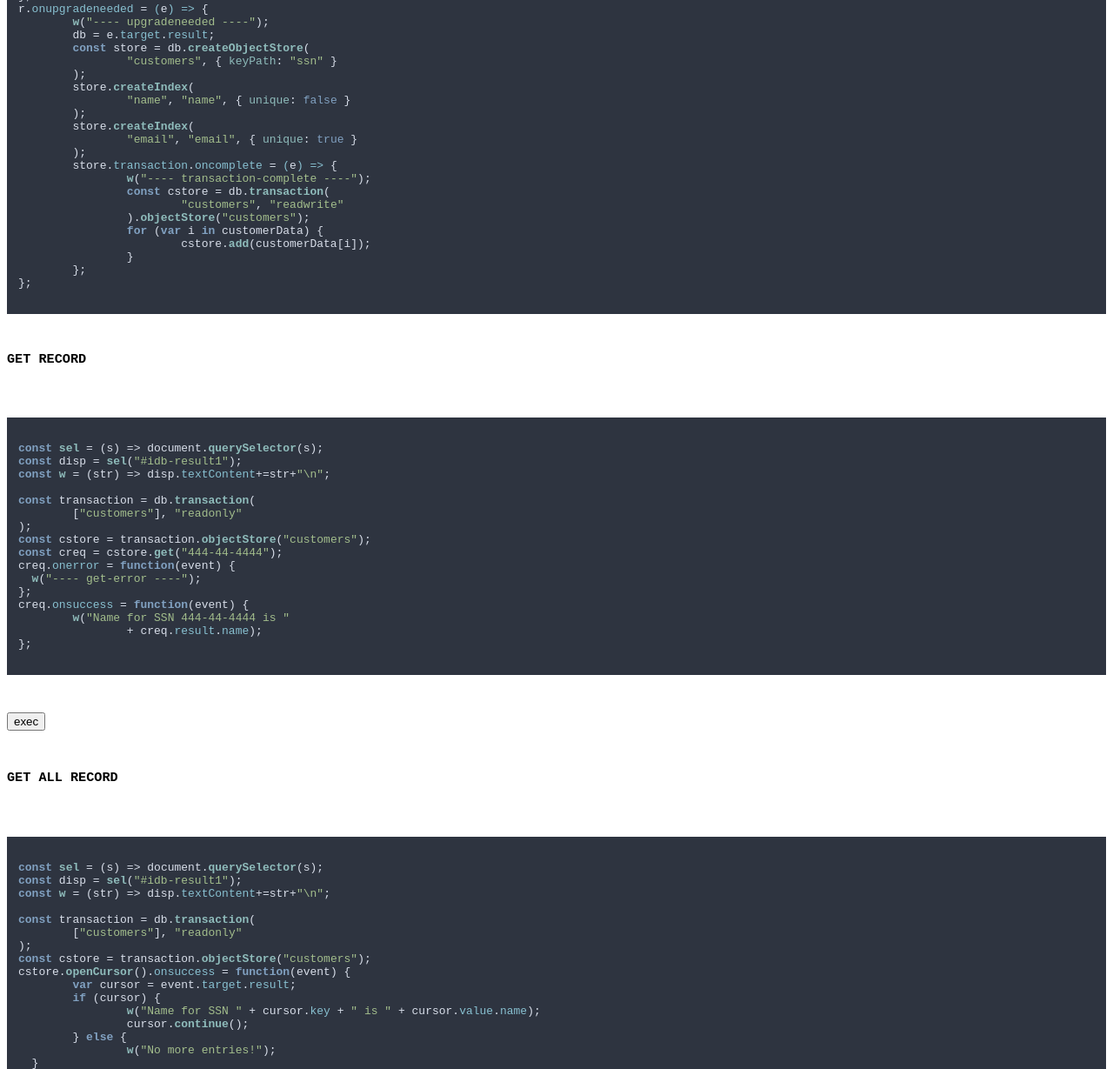
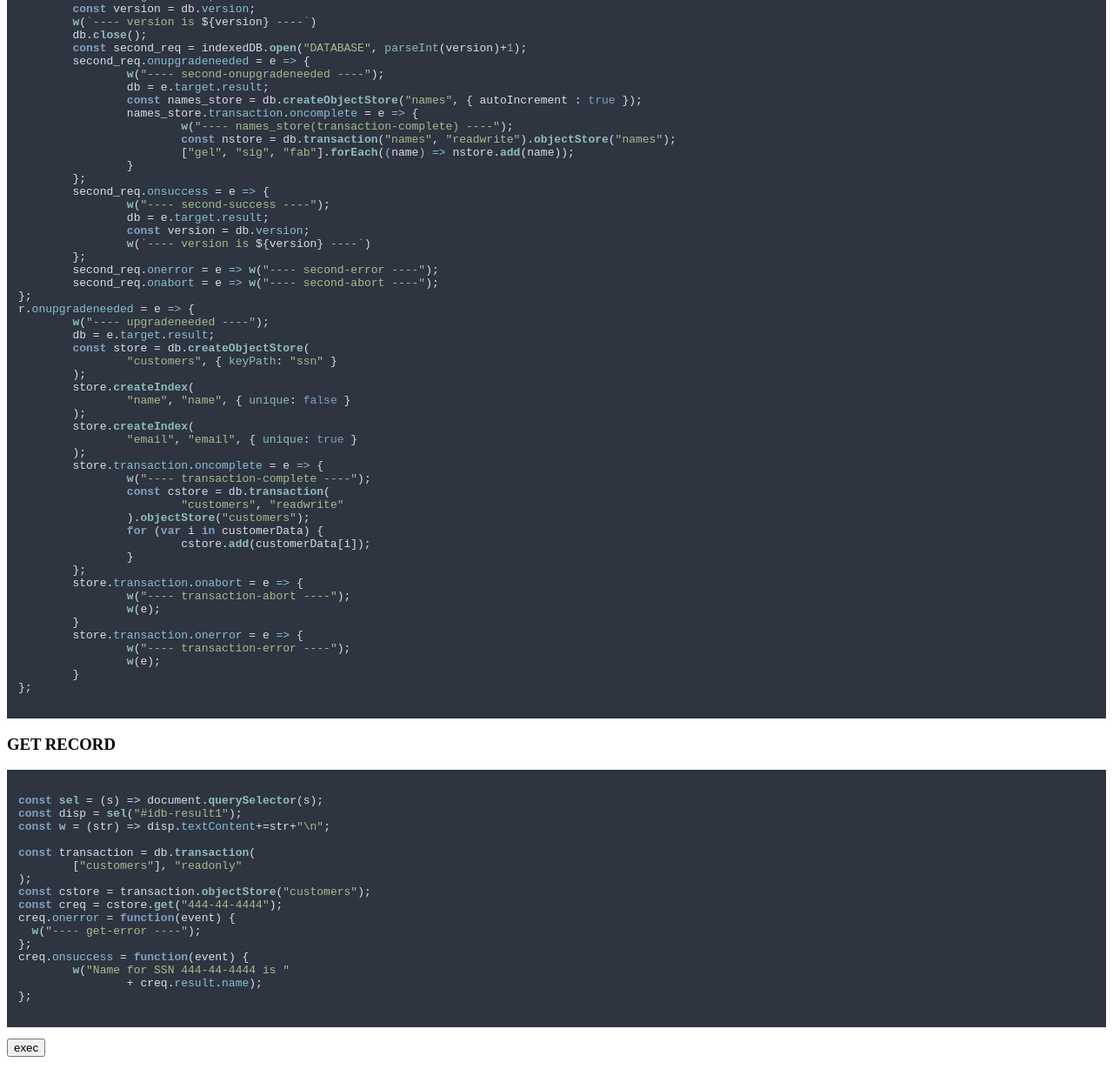
Before and after one commit to gel1123/signote, a plain HTML site: page 02_html5-Lv.2/test.html in a window 1280 px wide. Shown: the part 5306-6535 px from the top of the page at 87% size. Drawn offline with nearby package versions, Linux system fonts and the light colour scheme; a script that the page names is missing.

Commit message:
studying...

```diff
--- a/02_html5-Lv.2/test.html
+++ b/02_html5-Lv.2/test.html
@@ -116,13 +116,13 @@ const mark = (target_id) => {
 };
 const mark1 = (target_id, self) => {
 	const err_target_list_parent = document.querySelectorAll("#mediaerr *");
-	err_target_list_parent.forEach((e) => {
+	err_target_list_parent.forEach(e => {
 		e.style.color = "";
 		e.style.backgroundColor = "";
 	});
 	if (self.error) {
 		const err_target_list = document.querySelectorAll(`.mediaerr${self.error.code}`);
-		err_target_list.forEach((e) => {
+		err_target_list.forEach(e => {
 			e.style.color = "red";
 			e.style.backgroundColor = "yellow";
 		});
@@ -358,7 +358,7 @@ document.querySelector("#storagecode-result4").textContent = JSON.stringify(loca
 		oninput="Function(this.textContent)();"
 		id="webstorage-code5" spellcheck="false">
 // storageイベントハンドラは別タブで同ドメインのストレージ操作があったときに発火する（IE以外）
-window.onstorage = (e) => {
+window.onstorage = e => {
 	const info = {
 		key: e.key, // 変更されたキー
 		oldValue: e.oldValue, // 変更前の値
@@ -388,6 +388,8 @@ window.onstorage = (e) => {
 	<h3>CREATE STORE</h3>
 	<pre><code id="idb-code1" contenteditable="true"
 		oninput="Function(this.textContent)();" spellcheck="false">
+indexedDB.deleteDatabase("DATABASE");
+
 const sel = (s) => document.querySelector(s);
 const disp = sel("#idb-result1");
 const w = (str) => disp.textContent+=str+"\n";
@@ -397,19 +399,40 @@ const customerData = [
 	{ ssn: "555-55-5555", name: "Donna",
 		age: 32, email: "donna@home.org" }
 ];
-w("---- start ----");
 
 const r = window.indexedDB.open("DATABASE", 1);
 window.db = undefined;
-r.onerror = (e) => {
+r.onerror = e => {
 	w("---- error ----");
 	w(e.target.errorCode);
 };
-r.onsuccess = (e) => {
+r.onsuccess = e => {
 	w("---- success ----");
 	db = e.target.result;
+	const version = db.version;
+	w(`---- version is ${version} ----`)
+	db.close();
+	const second_req = indexedDB.open("DATABASE", parseInt(version)+1);
+	second_req.onupgradeneeded = e => {
+		w("---- second-onupgradeneeded ----");
+		db = e.target.result;
+		const names_store = db.createObjectStore("names", { autoIncrement : true });
+		names_store.transaction.oncomplete = e => {
+			w("---- names_store(transaction-complete) ----");
+			const nstore = db.transaction("names", "readwrite").objectStore("names");
+			["gel", "sig", "fab"].forEach((name) => nstore.add(name));
+		}
+	};
+	second_req.onsuccess = e => {
+		w("---- second-success ----");
+		db = e.target.result;
+		const version = db.version;
+		w(`---- version is ${version} ----`)
+	};
+	second_req.onerror = e => w("---- second-error ----");
+	second_req.onabort = e => w("---- second-abort ----");
 };
-r.onupgradeneeded = (e) => {
+r.onupgradeneeded = e => {
 	w("---- upgradeneeded ----");
 	db = e.target.result;
 	const store = db.createObjectStore(
@@ -421,7 +444,7 @@ r.onupgradeneeded = (e) => {
 	store.createIndex(
 		"email", "email", { unique: true }
 	);
-	store.transaction.oncomplete = (e) => {
+	store.transaction.oncomplete = e => {
 		w("---- transaction-complete ----");
 		const cstore = db.transaction(
 			"customers", "readwrite"
@@ -430,8 +453,16 @@ r.onupgradeneeded = (e) => {
 			cstore.add(customerData[i]);
 		}
 	};
+	store.transaction.onabort = e => {
+		w("---- transaction-abort ----");
+		w(e);
+	}
+	store.transaction.onerror = e => {
+		w("---- transaction-error ----");
+		w(e);
+	}
 };
-	</code><pre>
+	</code></pre>
 	<h3>GET RECORD</h3>
 	<pre><code id="idb-code2" contenteditable="true"
 		spellcheck=false>
@@ -454,7 +485,7 @@ creq.onsuccess = function(event) {
 	</code></pre>
 	<div><button onclick='try {
 		Function(document.querySelector("#idb-code2").textContent)();
-	} catch(e) {document.querySelector("#idb-result1").textContent += e}'>exec</button></div>
+	} catch(e) {document.querySelector("#idb-result1").textContent += e+"\n"}'>exec</button></div>
 	<h3>GET ALL RECORD</h3>
 	<pre><code id="idb-code3" contenteditable="true"
 		spellcheck=false>
@@ -467,18 +498,30 @@ const transaction = db.transaction(
 );
 const cstore = transaction.objectStore("customers");
 cstore.openCursor().onsuccess = function(event) {
-	var cursor = event.target.result;
+	const cursor = event.target.result;
 	if (cursor) {
 		w("Name for SSN " + cursor.key + " is " + cursor.value.name);
 		cursor.continue();
 	} else {
-		w("No more entries!");
+		w("No more customers");
   }
 };
+
+db.transaction("names").objectStore("names").openCursor().onsuccess = e => {
+	const cursor = event.target.result;
+	if (cursor) {
+		w(`${cursor.key}: ${cursor.value}`)
+		cursor.continue();
+	} else {
+		w("No more names");
+	}
+}
 	</code></pre>
 	<div><button onclick='try {
 		Function(document.querySelector("#idb-code3").textContent)();
-	} catch(e) {document.querySelector("#idb-result1").textContent += e}'>exec</button></div>
+	} catch(e) {document.querySelector("#idb-result1").textContent += e+"\n"}'>exec</button></div>
+
+	<h3>IndexedDBのコード実行結果（ "CREATE STORE" のみ初期表示時に実行済み。他はボタン押下で実行 ）</h3>
 	<pre><code id="idb-result1"></code></pre>
 </div>
 </body>
```
